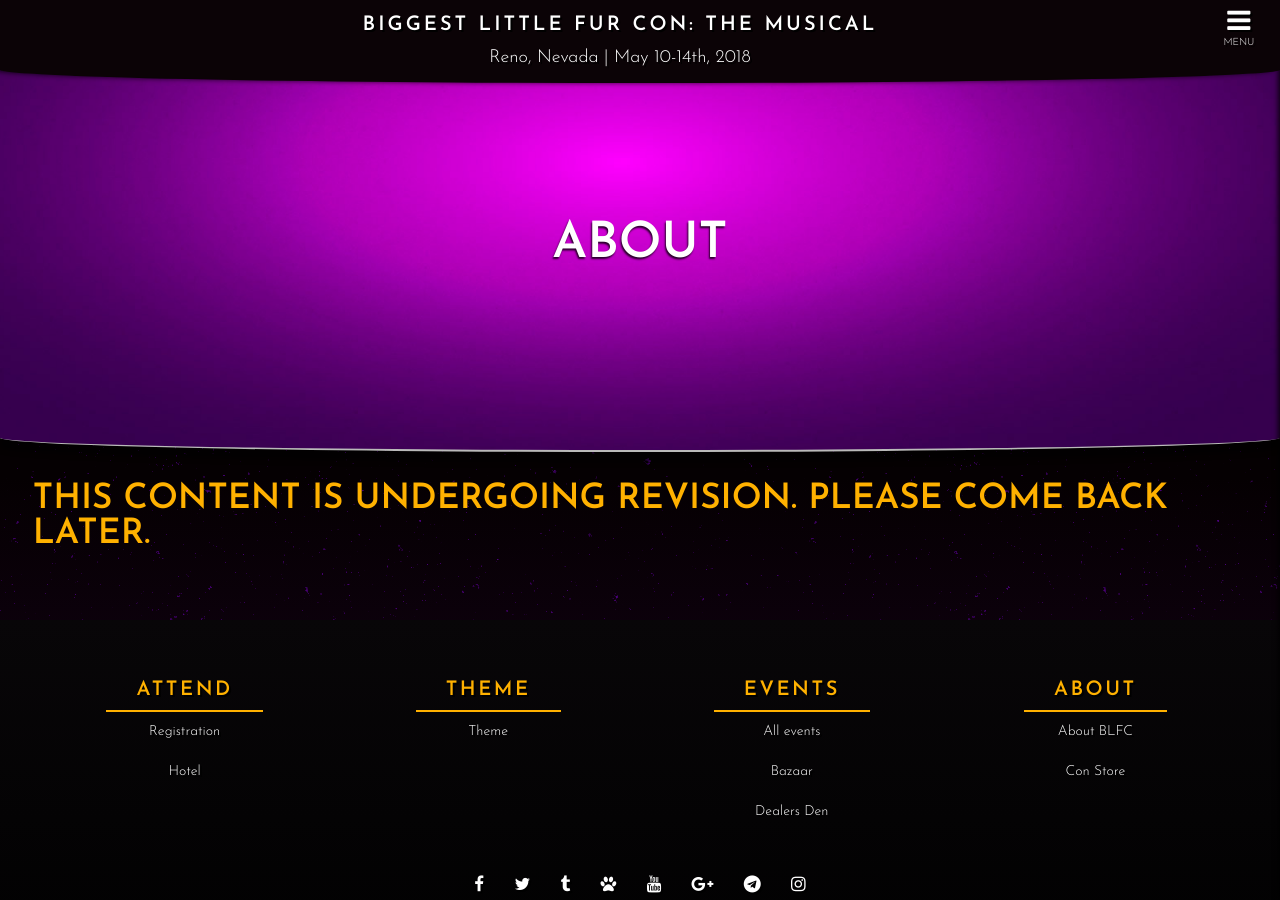
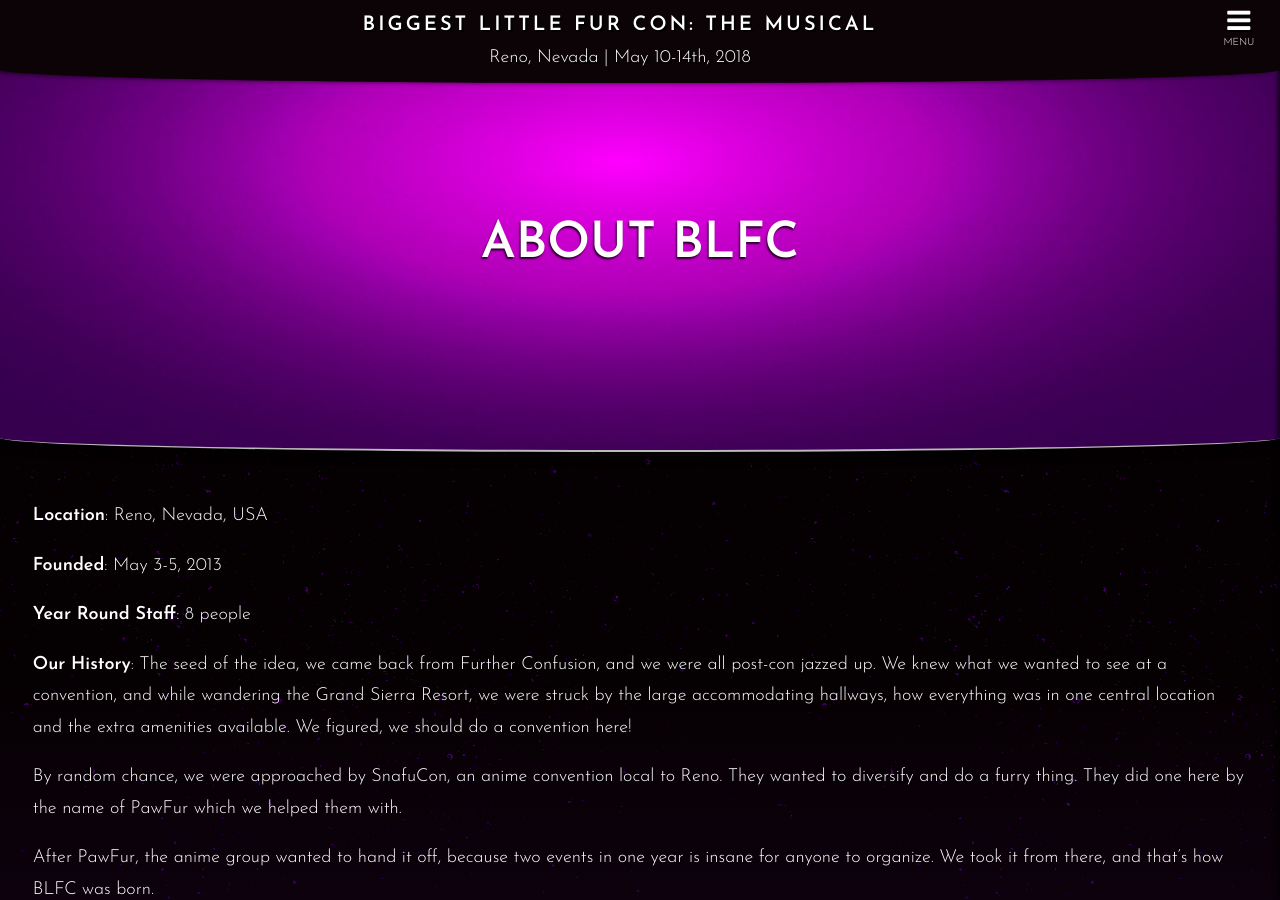
Before and after one commit to blfcweb/biggestlittlefc.github.io, a Jekyll site: the page built from about.md, in a window 1280 px wide and 900 px high. Built offline with Jekyll 4.4.1, drawn with Linux system fonts in a browser that asks for light colours; our own code applies the rules of GitHub Pages for plain Markdown files; some of the changed text lies outside the part shown.

Commit message:
made content live

```diff
--- a/about.md
+++ b/about.md
@@ -1,5 +1,6 @@
 ---
-title: About
+title: About BLFC
+status: LIVE
 ---
 
 **Location**: Reno, Nevada, USA
```
Also changed, not shown: travel.md (+3 -1 lines).
